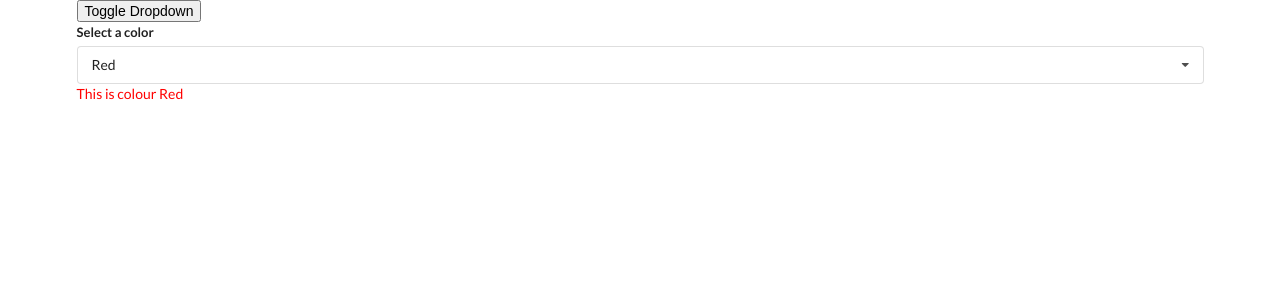
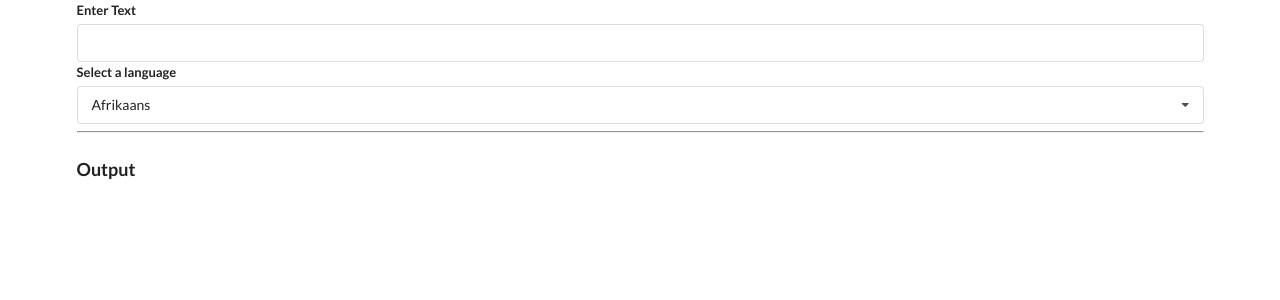
Before and after one commit to deoraashish/react-hooks-tutorial, a React (Create React App) app: page / in a window 1280 px wide. Shown: the top 300 px of the page. Built offline with nearby package versions, Linux system fonts and the light colour scheme; no server answers.

Commit message:
Completed Google Translator clone - hooks lecture

```diff
--- a/src/App.js
+++ b/src/App.js
@@ -2,6 +2,7 @@
 import Accordion from './components/Accordion';
 import Search from './components/Search';
 import Dropdown from './components/Dropdown';
+import Translate from './components/Translate';
 
 const items = [
     {
@@ -34,20 +35,10 @@
 
 const App = () => {
 
-    const [selectedOption, setSelectedOption] = useState(options[0]);
-    const [showDropdown, setShowDropdown] = useState(true);
 
     return(
         <div className="ui container">
-            <button onClick={() => {setShowDropdown(!showDropdown)}} >Toggle Dropdown</button>
-
-            { showDropdown ? <Dropdown
-            selectedOption={selectedOption}
-            onSelectionChange={setSelectedOption}
-            options={options}
-            /> : null }
-
-            <p style={{color: selectedOption.value}} >This is colour {selectedOption.label}</p>
+            <Translate></Translate>
     </div>
     );
 }
--- /dev/null
+++ b/src/components/Convert.js
@@ -0,0 +1,43 @@
+import React, { useEffect, useState } from 'react';
+import axios from 'axios';
+
+const Convert = ({language, text}) => {
+
+    const [translatedText, setTranslatedText] = useState('');
+    const [debouncedText, setDebouncedText] = useState(text);
+
+    useEffect(() => {
+        const timerId = setTimeout(() => {
+            setDebouncedText(text);
+        }, 500);
+
+        return (() => {
+            clearTimeout(timerId);
+        });
+
+    }, [text]);
+
+    useEffect(() => {
+
+        const doTranslate = async() => {
+            const { data } = await axios.post('https://translation.googleapis.com/language/translate/v2', {}, {
+                params: {
+                    q: debouncedText,
+                    target: language.value,
+                    key: 'AIzaSyCHUCmpR7cT_yDFHC98CZJy2LTms-IwDlM'
+                }
+            });
+            setTranslatedText(data.data.translations[0].translatedText);
+        };
+
+        doTranslate();
+    }, [language, debouncedText]);
+
+    return (
+        <div>
+            <h1 className="ui header">{translatedText}</h1>
+        </div>
+    );
+}
+
+export default Convert;
--- a/src/components/Dropdown.js
+++ b/src/components/Dropdown.js
@@ -1,7 +1,7 @@
 import React, {useState, useEffect, useRef} from 'react';
 
 
-const Dropdown = ({ options, selectedOption, onSelectionChange }) => {
+const Dropdown = ({ label, options, selectedOption, onSelectionChange }) => {
 
     const [open, setOpen] = useState(false);
     const ref = useRef();
@@ -45,7 +45,7 @@
     return (
         <div ref={ref} className="ui form">
             <div className="field">
-                <label className="label">Select a color</label>
+                <label className="label">{label}</label>
                 <div
                 onClick={() => {setOpen(!open)}}
                 className={`ui selection dropdown ${open ? 'visible active' : ''}`}
--- /dev/null
+++ b/src/components/Translate.js
@@ -0,0 +1,53 @@
+// AIzaSyCHUCmpR7cT_yDFHC98CZJy2LTms-IwDlM
+import React, { useState } from 'react';
+import Dropdown from './Dropdown';
+import Convert from './Convert';
+
+
+const options = [
+    {
+        label: 'Afrikaans',
+        value: 'af'
+    },
+    {
+        label: 'Arabic',
+        value: 'ar'
+    },
+    {
+        label: 'Hindi',
+        value: 'hi'
+    },
+    {
+        label: 'Dutch',
+        value: 'nl'
+    }
+];
+
+
+const Translate = () => {
+
+    const [selectedOption, setSelectedOption] = useState(options[0]);
+    const [text, setText] = useState('');
+
+    return(
+        <div>
+            <div className="ui form">
+                <div className="field">
+                    <label>Enter Text</label>
+                    <input value={text} onChange={(e) => {setText(e.target.value)}}/>
+                </div>
+            </div>
+            <Dropdown
+            label='Select a language'
+            options={options}
+            selectedOption={selectedOption}
+            onSelectionChange={setSelectedOption} />
+            <hr />
+            <h3 className="ui header">Output</h3>
+            <Convert language={selectedOption} text={text} />
+        </div>
+    );
+
+}
+
+export default Translate;
```
